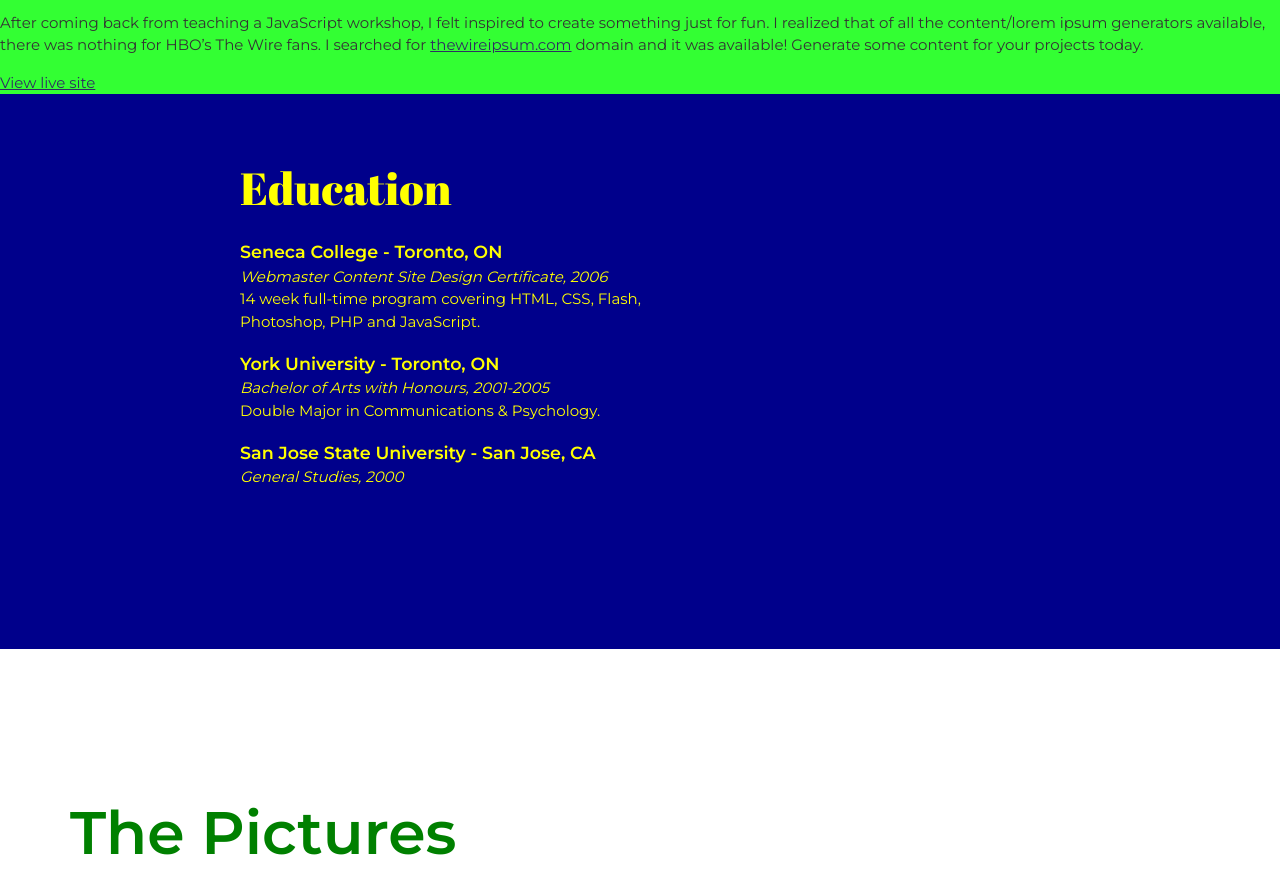
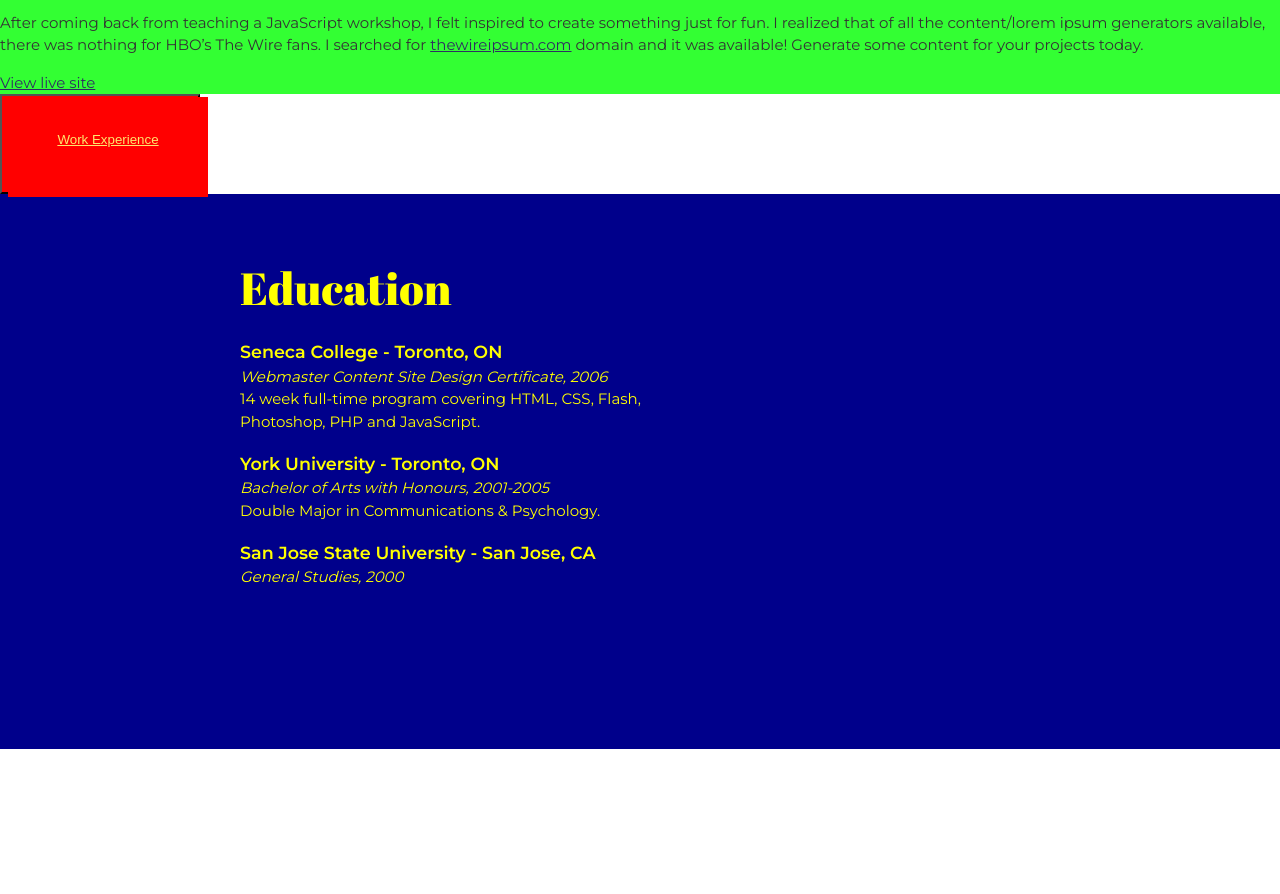
Before and after one commit to HansUustalu/-css-basic-challenge-HansUustalu, a plain HTML site: page index.html in a window 1280 px wide. Shown: the part 1019-1913 px from the top of the page. Drawn offline with Linux system fonts and the light colour scheme.

Commit message:
The Link with padding button Hans Uustalu

```diff
--- a/index.html
+++ b/index.html
@@ -60,6 +60,18 @@
     <!-- ****************  WORK EXPERIENCE  ******************** -->
 
 
+    <form action="index2.html ">
+
+      <button class="work-experience">
+        <div class="work-experience">
+          <p class="top">
+            <p>
+          <a href="index2.html"  >Work Experience</a>
+        </p>
+        </p>
+        </div>
+      </button>
+    </form>
 
 
     <!-- *************  EDUCATION & CERTIFICATIONS *********** -->
--- a/styles.css
+++ b/styles.css
@@ -112,10 +112,18 @@ header {
 
 /* Work Experience
 ------------------------------------*/
+.work-experience {
+  background: red;
+  color: ##6beb34;
+width: 200px;
+height: 100px;
+color:#6beb34;
+display: inline-block;
 
-
-
-
+}
+.top{
+  margin-top: 35px;
+}
 
 /* Education
 ------------------------------------*/
```
